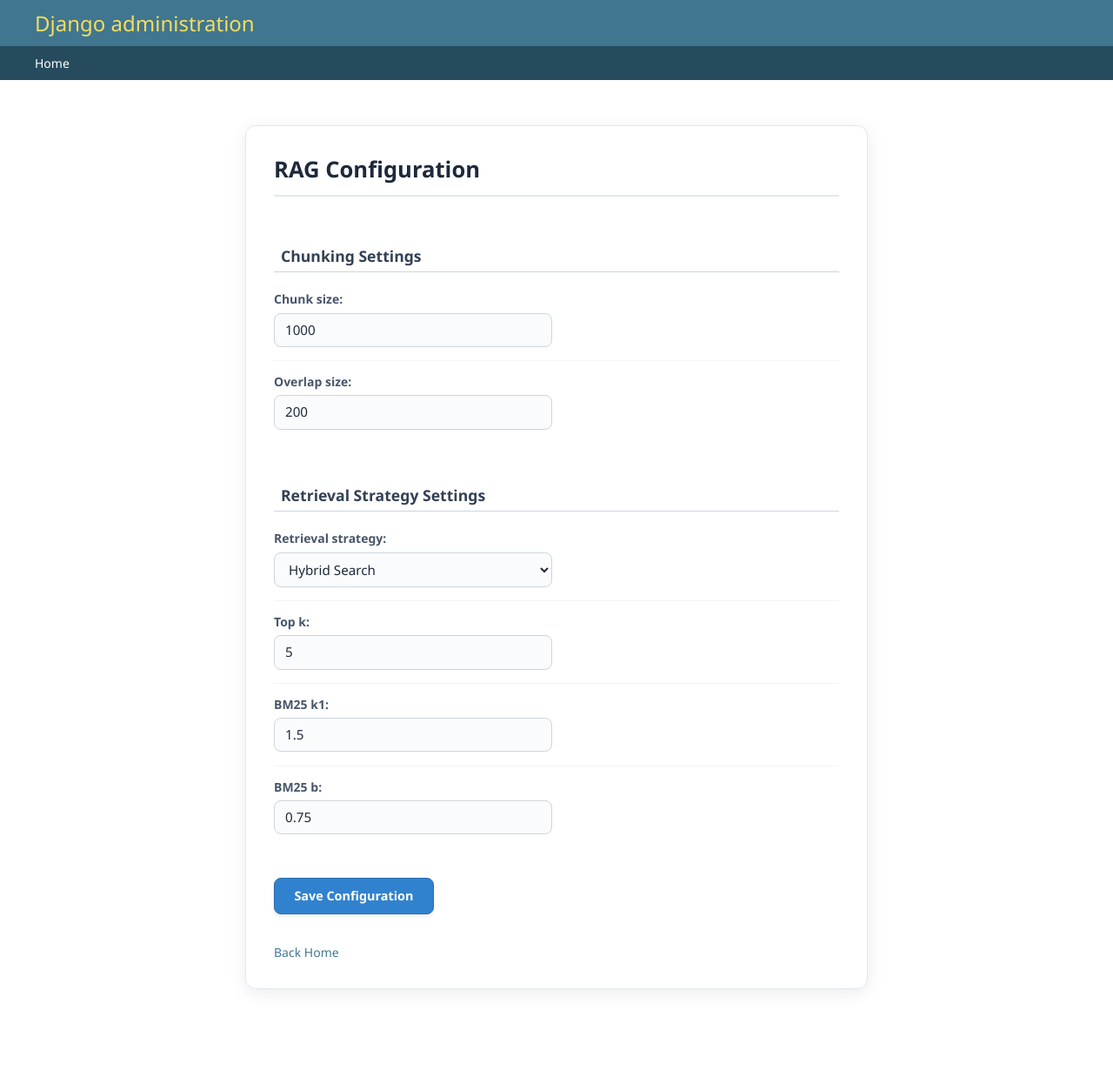
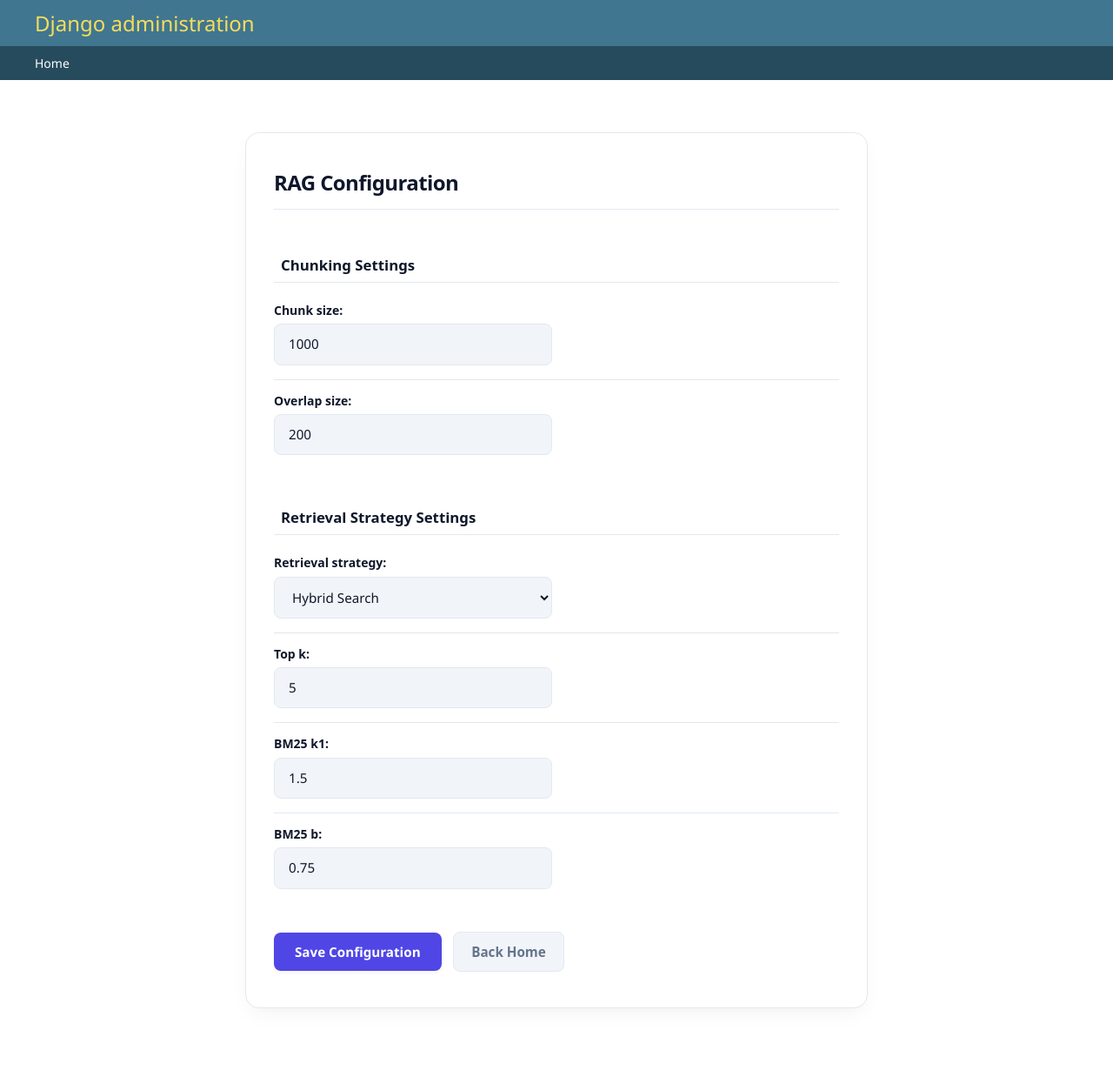
Before and after one commit to MohamedKirate-hub/PDFChat, a Django app: page /admin/admin/rag-settings in a window 1280 px wide. Shown: the whole page at 87% size. Before the commit the page ends 1137 px from the top, so only its background shows below. Run offline with Django 5.2, Linux system fonts and the light colour scheme; a user stored in the database is signed in.

Commit message:
2026-10-24 21:41 customise admin config page

```diff
--- a/pdfRAG/admin_controle/templates/rag_settings.html
+++ b/pdfRAG/admin_controle/templates/rag_settings.html
@@ -3,7 +3,7 @@
 
 {% block extrastyle %}
     {{ block.super }}
-    <link rel="stylesheet" href="{% static 'admin_controle/rag_config.css' %}?v=4">
+    <link rel="stylesheet" href="{% static 'admin_controle/rag_config.css' %}?v=5">
 {% endblock %}
 
 {% block content %}
@@ -79,14 +79,10 @@
             </div>
         </fieldset>
 
-        <div class="submit-row">
-            <input type="submit" value="Save Configuration" class="default">
-        </div>
-
-        <div class="submit-row">
-            <a href="{% url 'home-view' %}">
-                Back Home
-            </a>
+        <!-- Combined Action Buttons Row -->
+        <div class="submit-row action-buttons-row">
+            <input type="submit" value="Save Configuration" class="default btn-primary">
+            <a href="{% url 'home-view' %}" class="btn-secondary">Back Home</a>
         </div>
     </form>
 </div>
--- a/pdfRAG/static/admin_controle/rag_config.css
+++ b/pdfRAG/static/admin_controle/rag_config.css
@@ -1,35 +1,57 @@
-/* Container Card */
+:root {
+  /* Backgrounds & Surfaces (Light Mode) */
+  --bg-main: #f8fafc;          /* Soft slate white */
+  --bg-surface: #ffffff;       /* Pure white for card container */
+  --bg-input: #f1f5f9;         /* Very light grey for inputs */
+  --border-color: #e2e8f0;     /* Clean, subtle border */
+
+  /* Accents & Signals */
+  --accent-primary: #4f46e5;   /* Indigo accent */
+  --accent-primary-hover: #4338ca;
+  --accent-secondary: #0891b2; /* Cyan link & focus border */
+  --accent-glow: rgba(79, 70, 229, 0.15);
+
+  /* Typography */
+  --text-main: #0f172a;        /* High-contrast dark grey/black */
+  --text-muted: #64748b;       /* Muted grey for subheadings & labels */
+  --danger-color: #dc2626;     /* Red error text */
+  --danger-bg: #fef2f2;        /* Light red background for global errors */
+}
+
+/* Card Container */
 .rag-config-container {
   max-width: 650px;
-    margin: 2rem auto;
-    background: #ffffff !important;
-    border: 1px solid #e2e8f0 !important;
-    border-radius: 12px !important;
-    padding: 2rem !important;
-    box-shadow: 0 4px 20px rgba(0, 0, 0, 0.08) !important;
-    color: #1e293b !important;
+  margin: 2.5rem auto;
+  background-color: var(--bg-surface) !important;
+  border: 1px solid var(--border-color) !important;
+  border-radius: 16px !important;
+  padding: 2.5rem 2rem !important;
+  box-shadow: 0 10px 25px -5px rgba(0, 0, 0, 0.05), 0 8px 10px -6px rgba(0, 0, 0, 0.01) !important;
+  color: var(--text-main) !important;
+  font-family: system-ui, -apple-system, BlinkMacSystemFont, 'Segoe UI', Roboto, sans-serif !important;
 }
 
-/* Page Header */
+/* Main Heading */
 .rag-config-container h1 {
-    font-size: 1.6rem !important;
+  font-size: 1.5rem !important;
   font-weight: 700 !important;
-    color: #1e293b !important;
+  color: var(--text-main) !important;
   margin-top: 0 !important;
   margin-bottom: 1.5rem !important;
-    border-bottom: 2px solid #e2e8f0 !important;
-    padding-bottom: 0.75rem !important;
+  border-bottom: 1px solid var(--border-color) !important;
+  padding-bottom: 0.875rem !important;
+  letter-spacing: -0.025em !important;
   background: transparent !important;
 }
 
-/* Section Headings */
+/* Section Subheadings */
 .rag-config-container h2.section-title {
-    font-size: 1.1rem !important;
+  font-size: 1.05rem !important;
   font-weight: 600 !important;
-    color: #334155 !important;
-    margin: 1.5rem 0 0.5rem 0 !important;
-    padding-bottom: 0.35rem !important;
-    border-bottom: 1px solid #cbd5e1 !important;
+  color: var(--text-main) !important;
+  margin: 1.25rem 0 0.5rem 0 !important;
+  padding-bottom: 0.5rem !important;
+  border-bottom: 1px solid var(--border-color) !important;
   background: transparent !important;
 }
 
@@ -46,8 +68,8 @@
   display: flex !important;
   flex-direction: column !important;
   gap: 0.4rem !important;
-    padding: 0.85rem 0 !important;
-    border-bottom: 1px solid #f1f5f9 !important;
+  padding: 0.875rem 0 !important;
+  border-bottom: 1px solid var(--border-color) !important;
   background: transparent !important;
 }
 
@@ -59,7 +81,7 @@
 .rag-config-container label {
   font-size: 0.875rem !important;
   font-weight: 600 !important;
-    color: #475569 !important;
+  color: var(--text-main) !important;
   float: none !important;
   width: auto !important;
 }
@@ -67,24 +89,24 @@
 /* Inputs and Select Dropdowns */
 .rag-config-container select,
 .rag-config-container input[type="number"] {
-    padding: 0.5rem 0.75rem !important;
-    border: 1px solid #cbd5e0 !important;
+  width: 100% !important;
+  max-width: 320px !important;
+  padding: 0.75rem 1rem !important;
+  background-color: var(--bg-input) !important;
+  border: 1px solid var(--border-color) !important;
   border-radius: 8px !important;
+  color: var(--text-main) !important;
   font-size: 0.95rem !important;
   line-height: 1.4 !important;
-    color: #1e293b !important;
-    background-color: #fafbfc !important;
+  box-sizing: border-box !important;
   outline: none !important;
-    transition: border-color 0.2s ease, box-shadow 0.2s ease !important;
-    max-width: 320px !important;
-    box-sizing: border-box !important;
+  transition: border-color 0.2s ease, box-shadow 0.2s ease, background-color 0.2s ease !important;
 
-    /* Override Django Admin restrictive heights to fix text clipping */
+  /* Fix vertical text clipping in selects */
   height: auto !important;
-    min-height: 38px !important;
+  min-height: 42px !important;
 }
 
-/* Specific Select Dropdown Fix */
 .rag-config-container select {
   appearance: auto !important;
   -webkit-appearance: select !important;
@@ -92,49 +114,81 @@
   cursor: pointer !important;
 }
 
+/* Input Focus States */
 .rag-config-container select:focus,
 .rag-config-container input[type="number"]:focus {
-    border-color: #3182ce !important;
-    box-shadow: 0 0 0 3px rgba(49, 130, 206, 0.15) !important;
   background-color: #ffffff !important;
+  border-color: var(--accent-secondary) !important;
+  box-shadow: 0 0 0 3px rgba(8, 145, 178, 0.15) !important;
 }
 
-/* Submit Row Reset */
-.rag-config-container .submit-row {
+/* Action Buttons Flex Row */
+.rag-config-container .action-buttons-row {
   margin-top: 2rem !important;
   padding: 0 !important;
   background: transparent !important;
   border: none !important;
   box-shadow: none !important;
   display: flex !important;
-    justify-content: flex-start !important;
+  align-items: center !important;
+  gap: 0.85rem !important;
   float: none !important;
 }
 
-/* Primary Action Button */
-.rag-config-container input.default {
-    background-color: #3182ce !important;
+/* Primary Submit Button */
+.rag-config-container input.default,
+.rag-config-container .btn-primary {
+  background-color: var(--accent-primary) !important;
   color: #ffffff !important;
-    border: 1px solid #2b6cb0 !important;
-    padding: 0.65rem 1.4rem !important;
+  border: none !important;
+  padding: 0.75rem 1.5rem !important;
   border-radius: 8px !important;
-    font-size: 0.9rem !important;
+  font-size: 0.95rem !important;
   font-weight: 600 !important;
   cursor: pointer !important;
   float: none !important;
   height: auto !important;
   line-height: normal !important;
-    box-shadow: 0 2px 4px rgba(0, 0, 0, 0.1) !important;
-    transition: all 0.2s ease !important;
+  box-shadow: 0 2px 4px rgba(0, 0, 0, 0.05) !important;
+  transition: background-color 0.2s ease, box-shadow 0.2s ease, transform 0.1s ease !important;
 }
 
-.rag-config-container input.default:hover {
-    background-color: #2b6cb0 !important;
-    box-shadow: 0 4px 8px rgba(43, 108, 176, 0.25) !important;
-    transform: translateY(-1px) !important;
+.rag-config-container input.default:hover,
+.rag-config-container .btn-primary:hover {
+  background-color: var(--accent-primary-hover) !important;
+  box-shadow: 0 4px 12px var(--accent-glow) !important;
 }
 
-/* Dynamic Toggle Transition */
+.rag-config-container input.default:active,
+.rag-config-container .btn-primary:active {
+  transform: translateY(1px) !important;
+}
+
+/* Secondary Button (Back Home) */
+.rag-config-container .btn-secondary {
+  display: inline-flex !important;
+  align-items: center !important;
+  justify-content: center !important;
+  padding: 0.75rem 1.25rem !important;
+  background-color: var(--bg-input) !important;
+  color: var(--text-muted) !important;
+  border: 1px solid var(--border-color) !important;
+  border-radius: 8px !important;
+  font-size: 0.95rem !important;
+  font-weight: 600 !important;
+  text-decoration: none !important;
+  transition: all 0.2s ease !important;
+  box-sizing: border-box !important;
+  line-height: normal !important;
+}
+
+.rag-config-container .btn-secondary:hover {
+  color: var(--text-main) !important;
+  background-color: #e2e8f0 !important;
+  border-color: #cbd5e0 !important;
+}
+
+/* Smooth Transition for Dynamic Parameters */
 #bm25-parameters {
   transition: all 0.3s ease;
 }
```
Lines whose indentation alone changed are shown as unchanged.
